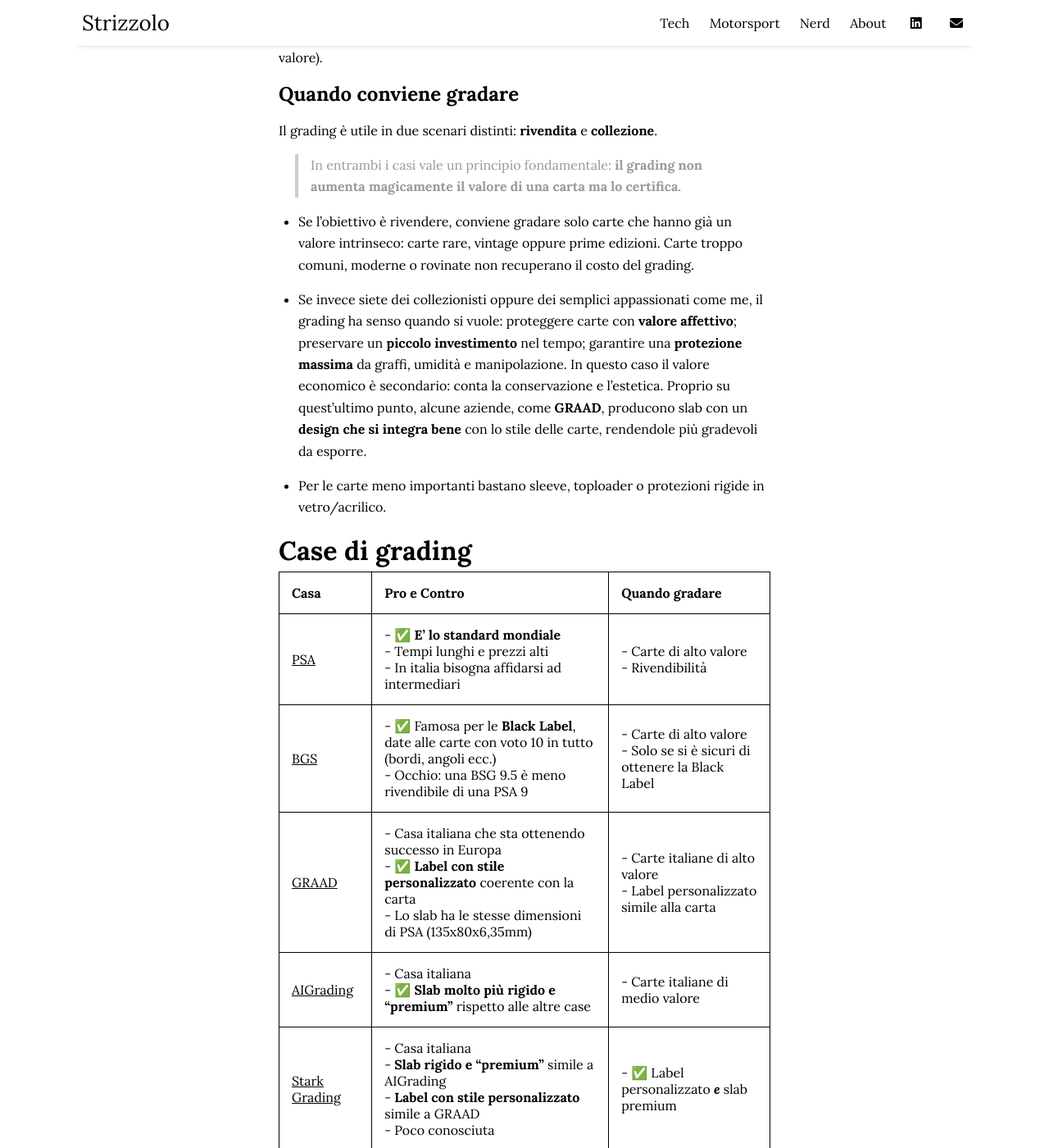
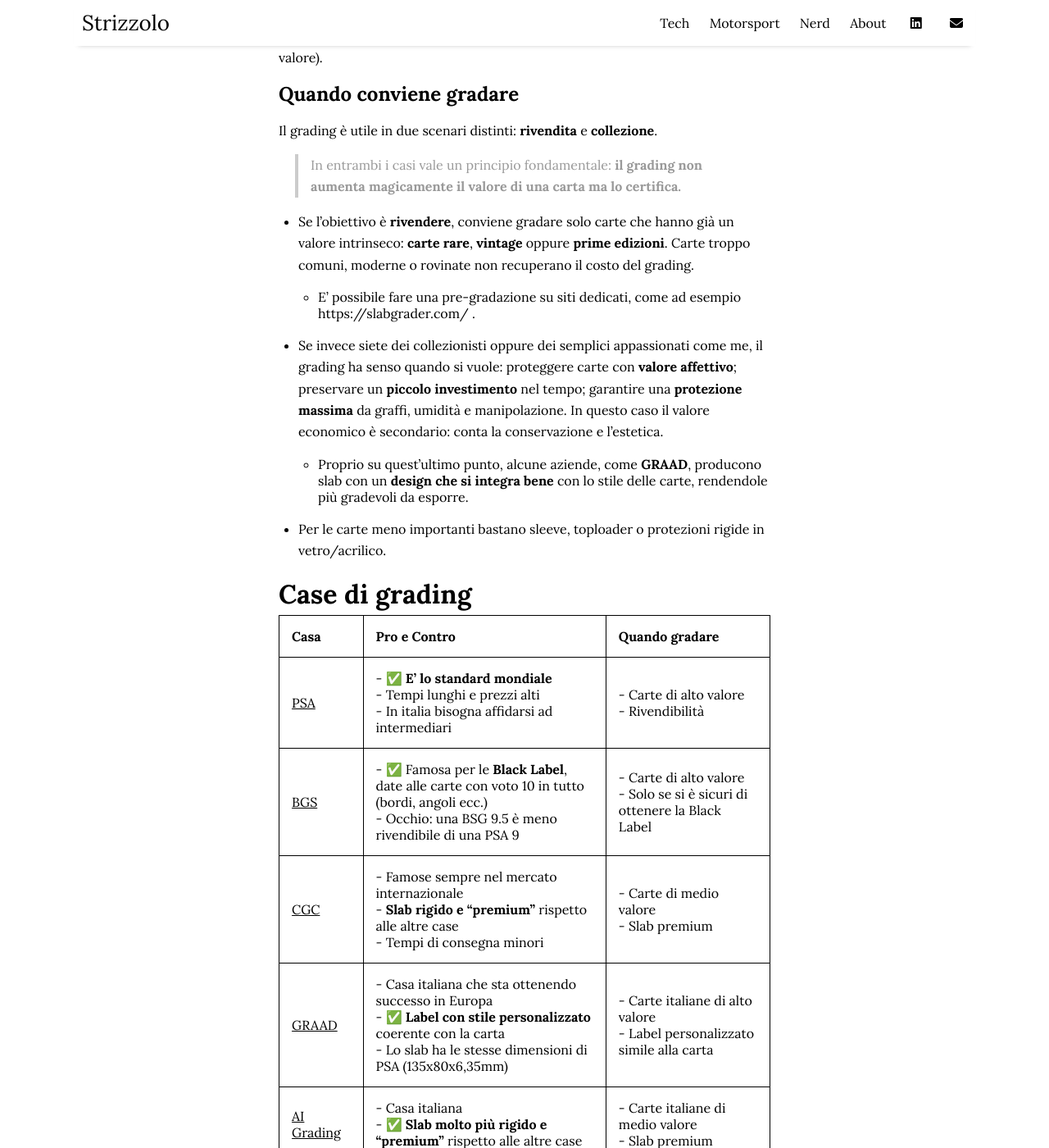
Before and after one commit to SimoneStrizzolo/simonestrizzolo.github.io, a Jekyll site: the page built from _posts/2026-06-02-gradare.md, in a window 1280 px wide and 1400 px high, scrolled down 1702 px. Shown: the whole window at 82% size. Built offline with Jekyll 4.4.1, drawn with Linux system fonts in a browser that asks for light colours; some of the changed text lies outside the part shown.

Commit message:
style: griglia responsiva per le immagini slab

```diff
--- a/_posts/2026-06-02-gradare.md
+++ b/_posts/2026-06-02-gradare.md
@@ -43,44 +43,70 @@
 
 > In entrambi i casi vale un principio fondamentale: **il grading non aumenta magicamente il valore di una carta ma lo certifica.**
 
-- Se l’obiettivo è rivendere, conviene gradare solo carte che hanno già un valore intrinseco: carte rare, vintage oppure prime edizioni. Carte troppo comuni, moderne o rovinate non recuperano il costo del grading.
+- Se l’obiettivo è **rivendere**, conviene gradare solo carte che hanno già un valore intrinseco: **carte rare**, **vintage** oppure **prime edizioni**. Carte troppo comuni, moderne o rovinate non recuperano il costo del grading.
 
-- Se invece siete dei collezionisti oppure dei semplici appassionati come me, il grading ha senso quando si vuole: proteggere carte con **valore affettivo**; preservare un **piccolo investimento** nel tempo; garantire una **protezione massima** da graffi, umidità e manipolazione. In questo caso il valore economico è secondario: conta la conservazione e l’estetica. Proprio su quest'ultimo punto, alcune aziende, come **GRAAD**, producono slab con un **design che si integra bene** con lo stile delle carte, rendendole più gradevoli da esporre.
+  - E' possibile fare una pre-gradazione su siti dedicati, come ad esempio https://slabgrader.com/ .
+
+- Se invece siete dei collezionisti oppure dei semplici appassionati come me, il grading ha senso quando si vuole: proteggere carte con **valore affettivo**; preservare un **piccolo investimento** nel tempo; garantire una **protezione massima** da graffi, umidità e manipolazione. In questo caso il valore economico è secondario: conta la conservazione e l’estetica.
+
+  - Proprio su quest'ultimo punto, alcune aziende, come **GRAAD**, producono slab con un **design che si integra bene** con lo stile delle carte, rendendole più gradevoli da esporre.
 
 - Per le carte meno importanti bastano sleeve, toploader o protezioni rigide in vetro/acrilico.
 
 # Case di grading
 
-| Casa                                             | Pro e Contro                                                                                                                                                                            | Quando gradare                                                               |
-| ------------------------------------------------ | --------------------------------------------------------------------------------------------------------------------------------------------------------------------------------------- | ---------------------------------------------------------------------------- |
-| [PSA](https://www.psacard.com/)                  | - ✅ **E' lo standard mondiale**<br/>- Tempi lunghi e prezzi alti<br/>- In italia bisogna affidarsi ad intermediari                                                                      | - Carte di alto valore<br/>- Rivendibilità                                   |
-| [BGS](https://www.beckett.com/)                  | - ✅ Famosa per le **Black Label**, date alle carte con voto 10 in tutto (bordi, angoli ecc.)<br/>- Occhio: una BSG 9.5 è meno rivendibile di una PSA 9                                  | - Carte di alto valore<br/>- Solo se si è sicuri di ottenere la Black Label  |
-| [GRAAD](https://www.graad.eu/)                   | - Casa italiana che sta ottenendo successo in Europa<br/>- ✅ **Label con stile personalizzato** coerente con la carta<br/>- Lo slab ha le stesse dimensioni di PSA (135x80x6,35mm)<br/> | - Carte italiane di alto valore<br/>- Label personalizzato simile alla carta |
-| [AIGrading](https://aigrading.com/it/index.html) | - Casa italiana<br/>- ✅ **Slab molto più rigido e "premium"** rispetto alle altre case<br/>                                                                                             | - Carte italiane di medio valore                                             |
-| [Stark Grading](https://starkgrading.it/)        | - Casa italiana<br/>- **Slab rigido e "premium"** simile a AIGrading<br/>- **Label con stile personalizzato** simile a GRAAD<br/>- Poco conosciuta                                      | - ✅ Label personalizzato ***e*** slab premium                                |
+| Casa                                              | Pro e Contro                                                                                                                                                                            | Quando gradare                                                               |
+| ------------------------------------------------- | --------------------------------------------------------------------------------------------------------------------------------------------------------------------------------------- | ---------------------------------------------------------------------------- |
+| [PSA](https://www.psacard.com/)                   | - ✅ **E' lo standard mondiale**<br/>- Tempi lunghi e prezzi alti<br/>- In italia bisogna affidarsi ad intermediari                                                                      | - Carte di alto valore<br/>- Rivendibilità                                   |
+| [BGS](https://www.beckett.com/)                   | - ✅ Famosa per le **Black Label**, date alle carte con voto 10 in tutto (bordi, angoli ecc.)<br/>- Occhio: una BSG 9.5 è meno rivendibile di una PSA 9                                  | - Carte di alto valore<br/>- Solo se si è sicuri di ottenere la Black Label  |
+| [CGC](https://www.cgccards.com/)                  | - Famose sempre nel mercato internazionale<br/>- **Slab rigido e "premium"** rispetto alle altre case<br/>- Tempi di consegna minori                                                    | - Carte di medio valore<br/>- Slab premium                                   |
+| [GRAAD](https://www.graad.eu/)                    | - Casa italiana che sta ottenendo successo in Europa<br/>- ✅ **Label con stile personalizzato** coerente con la carta<br/>- Lo slab ha le stesse dimensioni di PSA (135x80x6,35mm)<br/> | - Carte italiane di alto valore<br/>- Label personalizzato simile alla carta |
+| [AI Grading](https://aigrading.com/it/index.html) | - Casa italiana<br/>- ✅ **Slab molto più rigido e "premium"** rispetto alle altre case<br/>                                                                                             | - Carte italiane di medio valore<br/>- Slab premium                          |
+| [Stark Grading](https://starkgrading.it/)         | - Casa italiana<br/>- **Slab rigido e "premium"** simile a AIGrading<br/>- **Label con stile personalizzato** simile a GRAAD<br/>- Poco conosciuta                                      | - ✅ Label personalizzato ***e*** slab premium                                |
 
 
 
-![grading-psa](/assets/img/grading-psa.png)
 
-![grading-bgs](/assets/img/grading-bgs.png)
+
+<div style="display:grid; grid-template-columns:repeat(auto-fill, minmax(150px, 1fr)); gap:16px;">
+  <div style="text-align:center;">
+    <a href="https://www.psacard.com/" target="_blank"><img src="/assets/img/grading/grading-psa.png" style="width:100%"></a>
+    <br><small>PSA</small>
+  </div>
+  <div style="text-align:center;">
+    <a href="https://www.beckett.com/" target="_blank"><img src="/assets/img/grading/grading-bgs.png" style="width:100%"></a>
+    <br><small>BGS</small>
+  </div>
+  <div style="text-align:center;">
+    <a href="https://www.cgccards.com/" target="_blank"><img src="/assets/img/grading/grading-cgc.png" style="width:100%"></a>
+    <br><small>CGC</small>
+  </div>
+  <div style="text-align:center;">
+    <a href="https://www.graad.eu/" target="_blank"><img src="/assets/img/grading/grading-graad.png" style="width:100%"></a>
+    <br><small>GRAAD</small>
+  </div>
+  <div style="text-align:center;">
+    <a href="https://aigrading.com/it/index.html" target="_blank"><img src="/assets/img/grading/grading-aigrading.png" style="width:100%"></a>
+    <br><small>AI Grading</small>
+  </div>
+  <div style="text-align:center;">
+    <a href="https://starkgrading.it/" target="_blank"><img src="/assets/img/grading/grading-stark.png" style="width:100%"></a>
+    <br><small>Stark Grading</small>
+  </div>
+</div>
 
 
 
-Case di grading
+# La mia esperienza
 
-PSA
+1. Prima di comprare le carte mi sono informato sui prezzi: per le carte di Yu-GI-Oh! consiglio [Cardmarket](https://www.cardmarket.com/it/YuGiOh/Cards/Dark-Magician-the-Pharaohs-Servant/Versions).
 
-Beckett
+2. Le carte sono in giapponese quindi ho pensato di gradarle con PSA, BGS oppure CGC.
 
-CGC
+3. La rarità delle carte che mi interessavano stavano sui 50€: sicuramente non basso, ma neanche tale da meritare una gradazione PSA.
 
-GRAAD
+4. Le ho comprate su AliExpress, dove mi è stata indicato che le carte erano Near-Mint o superiori (quindi voti dal 7 in su). Ho quindi escluso BGS. Non ho però controllato con il sito di pre-gradazione perché non lo conoscevo.
 
-AIGrading
+5. Mi sono quindi detto: "valgono 50€ e non saliranno quasi mai, essendo carte nuove; preferisco tenerle in bella mostra". Da qui la scelta di GRAAD: label personalizzate, azienda italiana e tempi celeri.
 
-Stark Grading
-
-Mie esperienze
-
-Ho usato una volta Graad.
+6. Non ho scelto Stark perché poi volevo mettere le slab in un quadro: online si trovano solo quadri pensati per i layout PSA, e per fortuna GRAAD usa le stesse dimensioni.
```
